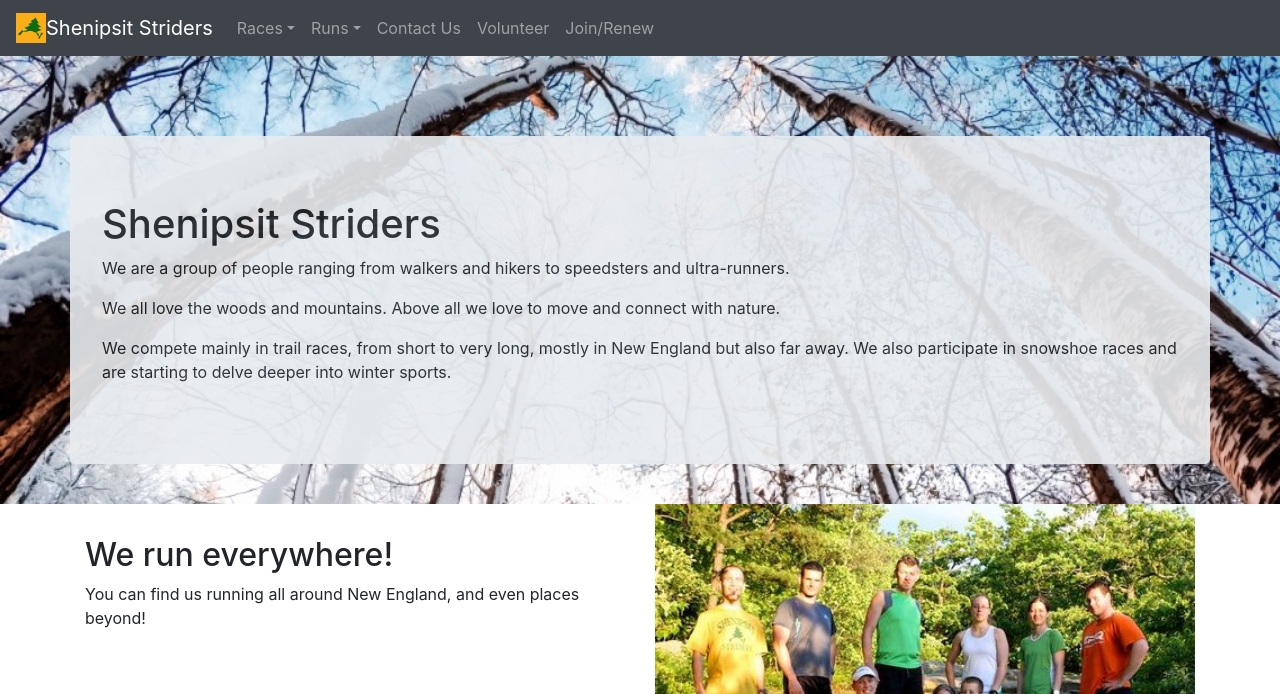
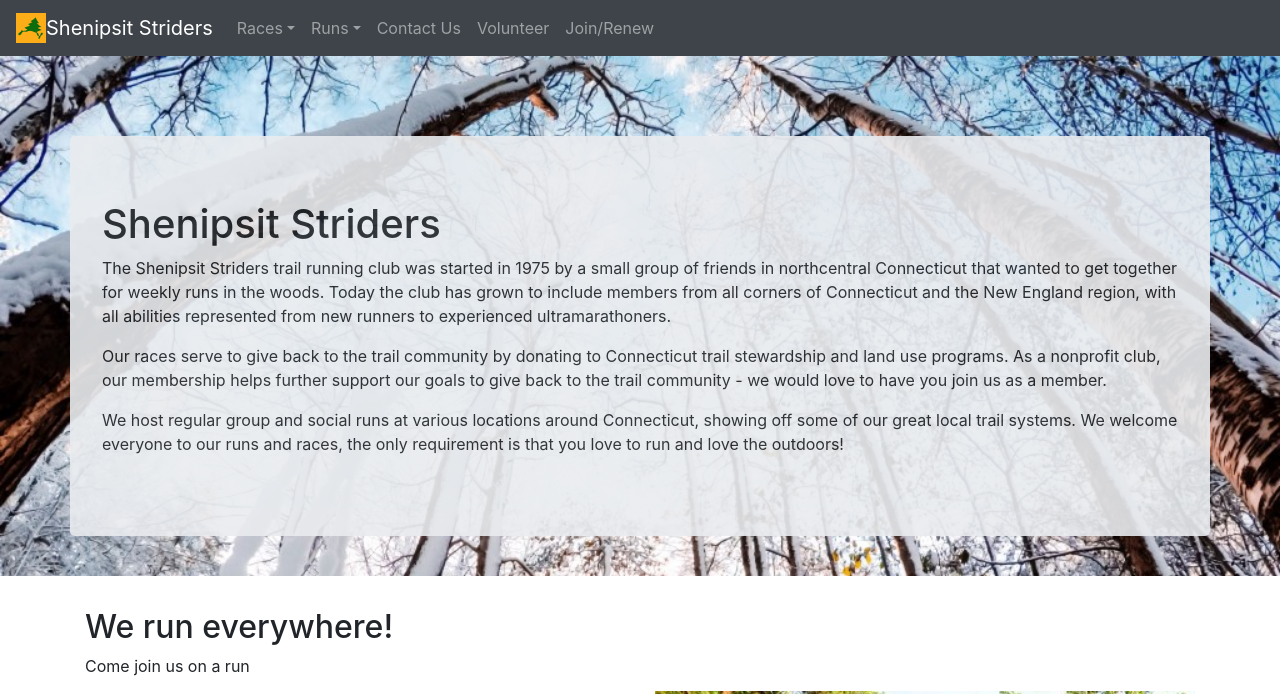
Before and after one commit to ShenipsitStriders/ShenipsitStriders.github.io, a Jekyll site: the page built from index.html, in a window 1280 px wide and 1268 px high. Shown: the top 694 px of the window. Built offline with Jekyll 4.4.1, drawn with Linux system fonts in a browser that asks for light colours; nearby versions of some CDN libraries; grey boxes are pictures that could not be loaded.

Commit message:
Index - Emma's changes. Bolton - Tony's change
Per request from Emma - Move club description from Contact Us to Index. Add event calendar to Index.
Per request from Tony - Add statement to Bolton page that race-day registration is available.

```diff
--- a/index.html
+++ b/index.html
@@ -1,15 +1,33 @@
 ---
 layout: default
 ---
+<style>
+  @media screen and (min-width: 990px) {
+    #clubPhotos {
+      padding-top: 115px;
+    }
+  }
+</style>
+
 
 <header id="home-section">
   <div class="home-inner">
     <div class="jumbotron container">
       <h1>Shenipsit Striders</h1>
-      <p>We are a group of people ranging from walkers and hikers to speedsters and ultra-runners.</p>
-      <p>We all love the woods and mountains. Above all we love to move and connect with nature.</p>
-      <p>We compete mainly in trail races, from short to very long, mostly in New England but also far away. We also participate
-        in snowshoe races and are starting to delve deeper into winter sports.</p>
+        <p>The Shenipsit Striders trail running club was started in 1975 by a
+            small group of friends in northcentral Connecticut that wanted to get
+            together for weekly runs in the woods. Today the club has grown to
+            include members from all corners of Connecticut and the New England
+            region, with all abilities represented from new runners to experienced
+            ultramarathoners.</p>
+        <p>Our races serve to give back to the trail community by donating to
+            Connecticut trail stewardship and land use programs.  As a nonprofit
+            club, our membership helps further support our goals to give back to
+            the trail community - we would love to have you join us as a member.</p>
+        <p>We host regular group and social runs at various locations around
+            Connecticut, showing off some of our great local trail systems.  We
+            welcome everyone to our runs and races, the only requirement is that
+            you love to run and love the outdoors!</p>
     </div>
   </div>
 </header>
@@ -18,7 +36,8 @@
   <div class="row">
     <div class="col-lg-6" id="clubPhotosDesc">
       <h2>We run everywhere!</h2>
-      <p>You can find us running all around New England, and even places beyond!</p>
+      <p>Come join us on a run</p>
+      <iframe src="https://calendar.google.com/calendar/embed?mode=AGENDA&amp;height=600&amp;wkst=1&amp;bgcolor=%23FFFFFF&amp;src=smi0cl5vgovhjimvko96vcesn8%40group.calendar.google.com&amp;color=%23875509&amp;ctz=America%2FNew_York" style="border-width:0" width="100%" height="400" frameborder="0" scrolling="no"></iframe>
     </div>
     <div class="col-lg-6">
       <div id="clubPhotos" class="carousel slide" data-ride="carousel">
```
Also changed, not shown: club-races/bolton-summer-xc-series.md (+1 -0 lines), contact-us.md (+0 -4 lines).
